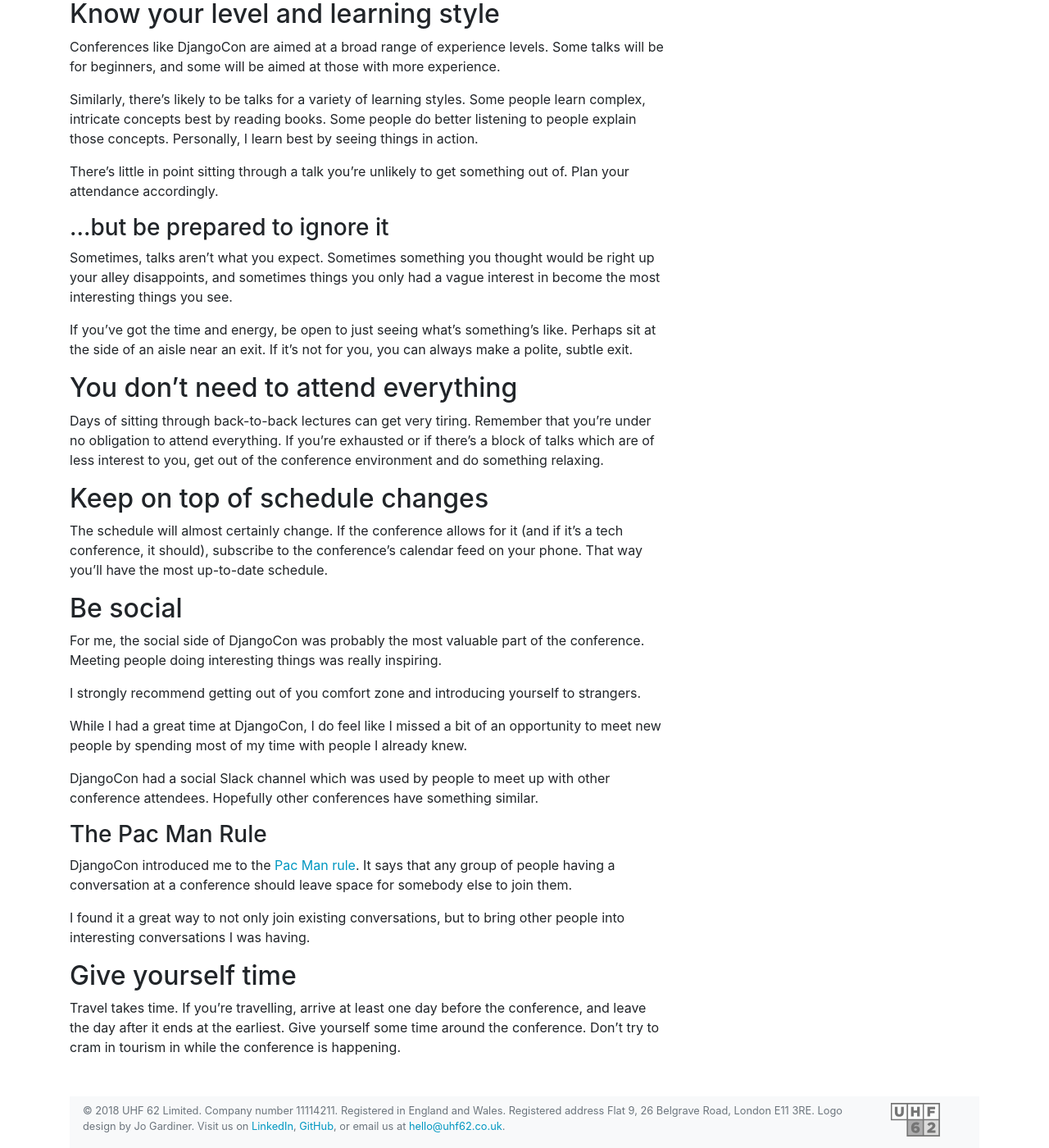
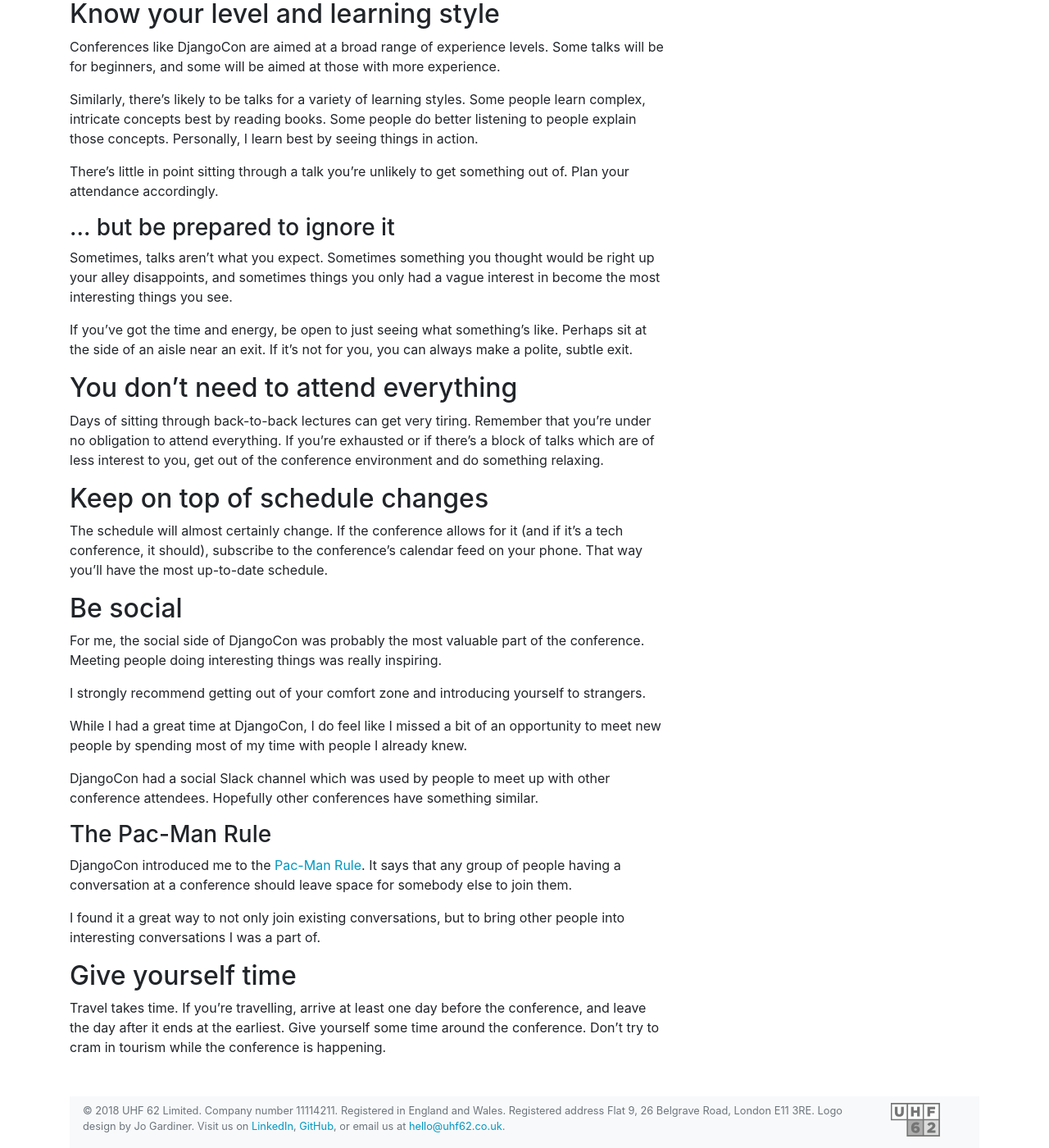
Before and after one commit to uhf62/uhf62.co.uk, a Jekyll site: the page built from _posts/2018-06-18-open-source-conference-advice.markdown, in a window 1280 px wide and 1400 px high, scrolled down 485 px. Shown: the whole window at 82% size. Built offline with Jekyll 4.4.1, drawn with Linux system fonts in a browser that asks for light colours; some of the changed text lies outside the part shown.

Commit message:
Update 2018-06-18-open-source-conference-advice.markdown

```diff
--- a/_posts/2018-06-18-open-source-conference-advice.markdown
+++ b/_posts/2018-06-18-open-source-conference-advice.markdown
@@ -21,11 +21,11 @@
 
 There's little in point sitting through a talk you're unlikely to get something out of. Plan your attendance accordingly.
 
-### …but be prepared to ignore it
+### … but be prepared to ignore it
 
 Sometimes, talks aren't what you expect. Sometimes something you thought would be right up your alley disappoints, and sometimes things you only had a vague interest in become the most interesting things you see.
 
-If you've got the time and energy, be open to just seeing what's something's like. Perhaps sit at the side of an aisle near an exit. If it's not for you, you can always make a polite, subtle exit.
+If you've got the time and energy, be open to just seeing what something's like. Perhaps sit at the side of an aisle near an exit. If it's not for you, you can always make a polite, subtle exit.
 
 ## You don't need to attend everything
 
@@ -39,18 +39,18 @@
 
 For me, the social side of DjangoCon was probably the most valuable part of the conference. Meeting people doing interesting things was really inspiring.
 
-I strongly recommend getting out of you comfort zone and introducing yourself to strangers.
+I strongly recommend getting out of your comfort zone and introducing yourself to strangers.
 
 While I had a great time at DjangoCon, I do feel like I missed a bit of an opportunity to meet new people by spending most of my time with people I already knew.
 
 DjangoCon had a social Slack channel which was used by people to meet up with other conference attendees. Hopefully other conferences have something similar.
 
-### The Pac Man Rule
+### The Pac-Man Rule
 
-DjangoCon introduced me to the [Pac Man rule](http://ericholscher.com/blog/2017/aug/2/pacman-rule-conferences/). It says that any group of people having a conversation at a conference should leave space for somebody else to join them.
+DjangoCon introduced me to the [Pac-Man Rule](http://ericholscher.com/blog/2017/aug/2/pacman-rule-conferences/). It says that any group of people having a conversation at a conference should leave space for somebody else to join them.
 
-I found it a great way to not only join existing conversations, but to bring other people into interesting conversations I was having.
+I found it a great way to not only join existing conversations, but to bring other people into interesting conversations I was a part of.
 
 ## Give yourself time
 
-Travel takes time. If you're travelling, arrive at least one day before the conference, and leave the day after it ends at the earliest. Give yourself some time around the conference. Don't try to cram in tourism in while the conference is happening.
+Travel takes time. If you're travelling, arrive at least one day before the conference, and leave the day after it ends at the earliest. Give yourself some time around the conference. Don't try to cram in tourism while the conference is happening.
```
Also changed, not shown: other parts of _posts/2018-06-18-open-source-conference-advice.markdown (+1 -1 lines).
